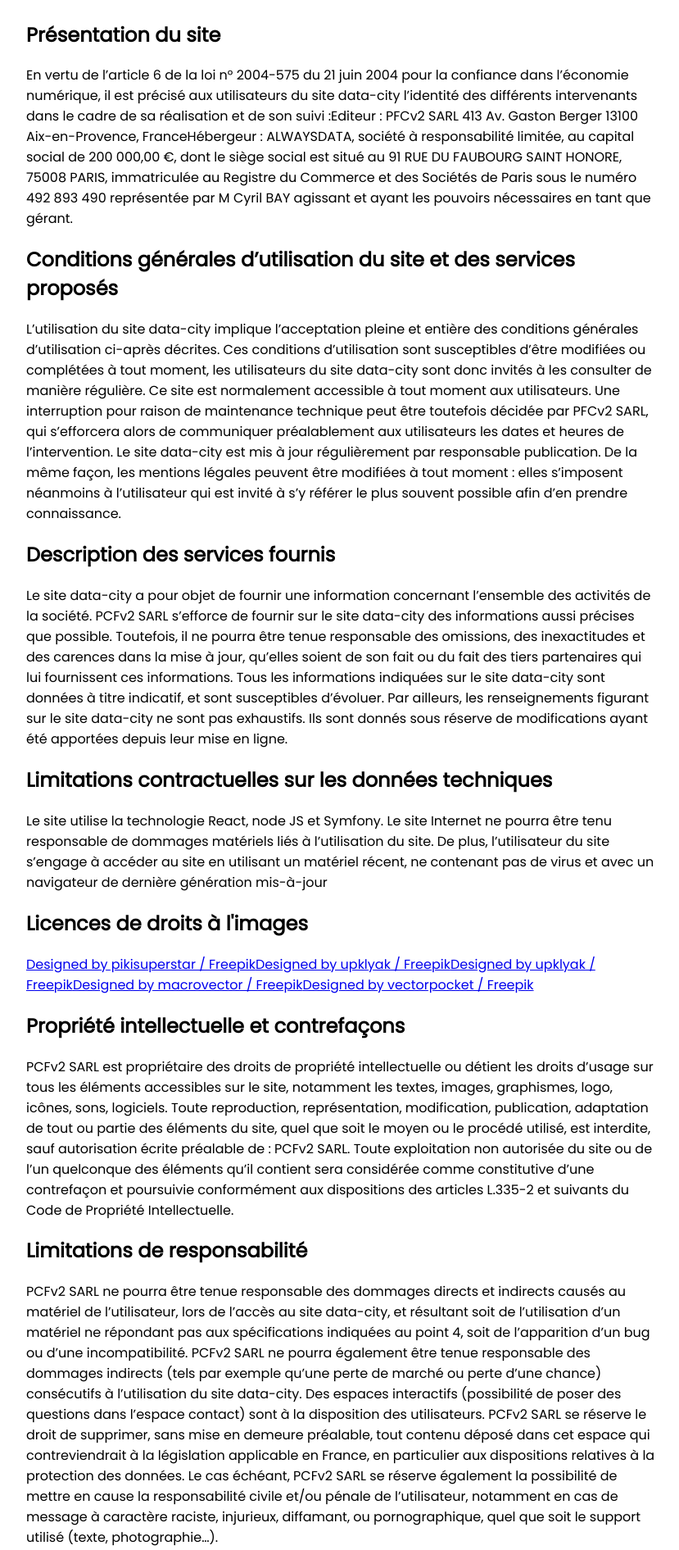
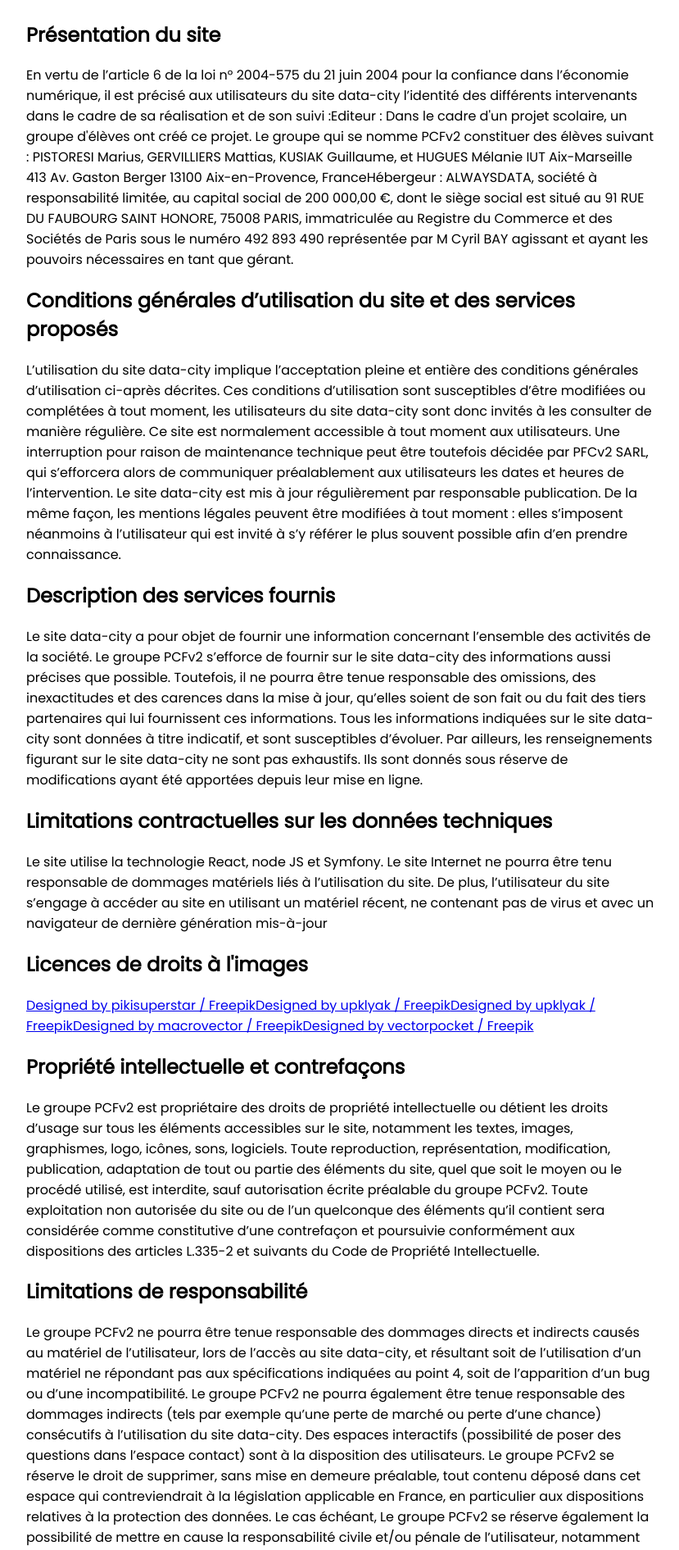
Before and after one commit to PCFv2/DataCityFront, a React (Create React App) app: page /mentions-legales in a window 1280 px wide. Shown: the part 340-2231 px from the top of the page at 82% size, without its empty margins (224-1053 px from the left). Built offline with nearby package versions, Linux system fonts and the light colour scheme.

Commit message:
fix: Correction  de la page legalMention

```diff
--- a/src/features/legalMention/legalMention.tsx
+++ b/src/features/legalMention/legalMention.tsx
@@ -41,7 +41,9 @@
                 </a>
 
                 <a>Editeur :
-                PFCv2 SARL
+                Dans le cadre d'un projet scolaire, un groupe d'élèves ont créé ce projet. Le groupe qui se nomme PCFv2 constituer des élèves suivant : PISTORESI Marius, GERVILLIERS Mattias, KUSIAK Guillaume, et HUGUES Mélanie
+
+                IUT Aix-Marseille
 
                 413 Av. Gaston Berger
 
@@ -66,7 +68,7 @@
 
                 <a>Le site data-city a pour objet de fournir une information concernant l’ensemble des activités de la société.
 
-                PCFv2 SARL s’efforce de fournir sur le site data-city des informations aussi précises que possible. Toutefois, il ne pourra être tenue responsable des omissions, des inexactitudes et des carences dans la mise à jour, qu’elles soient de son fait ou du fait des tiers partenaires qui lui fournissent ces informations.
+                Le groupe PCFv2 s’efforce de fournir sur le site data-city des informations aussi précises que possible. Toutefois, il ne pourra être tenue responsable des omissions, des inexactitudes et des carences dans la mise à jour, qu’elles soient de son fait ou du fait des tiers partenaires qui lui fournissent ces informations.
 
                 Tous les informations indiquées sur le site data-city sont données à titre indicatif, et sont susceptibles d’évoluer. Par ailleurs, les renseignements figurant sur le site data-city ne sont pas exhaustifs. Ils sont donnés sous réserve de modifications ayant été apportées depuis leur mise en ligne.
                 </a>
@@ -92,20 +94,20 @@
 
                 <h2>Propriété intellectuelle et contrefaçons</h2>
 
-                <a>PCFv2 SARL est propriétaire des droits de propriété intellectuelle ou détient les droits d’usage sur tous les éléments accessibles sur le site, notamment les textes, images, graphismes, logo, icônes, sons, logiciels.
+                <a>Le groupe PCFv2 est propriétaire des droits de propriété intellectuelle ou détient les droits d’usage sur tous les éléments accessibles sur le site, notamment les textes, images, graphismes, logo, icônes, sons, logiciels.
 
-                Toute reproduction, représentation, modification, publication, adaptation de tout ou partie des éléments du site, quel que soit le moyen ou le procédé utilisé, est interdite, sauf autorisation écrite préalable de : PCFv2 SARL.
+                Toute reproduction, représentation, modification, publication, adaptation de tout ou partie des éléments du site, quel que soit le moyen ou le procédé utilisé, est interdite, sauf autorisation écrite préalable du groupe PCFv2.
 
                 Toute exploitation non autorisée du site ou de l’un quelconque des éléments qu’il contient sera considérée comme constitutive d’une contrefaçon et poursuivie conformément aux dispositions des articles L.335-2 et suivants du Code de Propriété Intellectuelle.
                 </a>
 
                 <h2>Limitations de responsabilité</h2>
 
-                <a>PCFv2 SARL ne pourra être tenue responsable des dommages directs et indirects causés au matériel de l’utilisateur, lors de l’accès au site data-city, et résultant soit de l’utilisation d’un matériel ne répondant pas aux spécifications indiquées au point 4, soit de l’apparition d’un bug ou d’une incompatibilité.
+                <a>Le groupe PCFv2 ne pourra être tenue responsable des dommages directs et indirects causés au matériel de l’utilisateur, lors de l’accès au site data-city, et résultant soit de l’utilisation d’un matériel ne répondant pas aux spécifications indiquées au point 4, soit de l’apparition d’un bug ou d’une incompatibilité.
 
-                PCFv2 SARL ne pourra également être tenue responsable des dommages indirects (tels par exemple qu’une perte de marché ou perte d’une chance) consécutifs à l’utilisation du site data-city.
+                Le groupe PCFv2 ne pourra également être tenue responsable des dommages indirects (tels par exemple qu’une perte de marché ou perte d’une chance) consécutifs à l’utilisation du site data-city.
 
-                Des espaces interactifs (possibilité de poser des questions dans l’espace contact) sont à la disposition des utilisateurs. PCFv2 SARL se réserve le droit de supprimer, sans mise en demeure préalable, tout contenu déposé dans cet espace qui contreviendrait à la législation applicable en France, en particulier aux dispositions relatives à la protection des données. Le cas échéant, PCFv2 SARL se réserve également la possibilité de mettre en cause la responsabilité civile et/ou pénale de l’utilisateur, notamment en cas de message à caractère raciste, injurieux, diffamant, ou pornographique, quel que soit le support utilisé (texte, photographie…).
+                Des espaces interactifs (possibilité de poser des questions dans l’espace contact) sont à la disposition des utilisateurs. Le groupe PCFv2 se réserve le droit de supprimer, sans mise en demeure préalable, tout contenu déposé dans cet espace qui contreviendrait à la législation applicable en France, en particulier aux dispositions relatives à la protection des données. Le cas échéant, Le groupe PCFv2 se réserve également la possibilité de mettre en cause la responsabilité civile et/ou pénale de l’utilisateur, notamment en cas de message à caractère raciste, injurieux, diffamant, ou pornographique, quel que soit le support utilisé (texte, photographie…).
                 </a>
 
 
@@ -119,7 +121,7 @@
 
                 Conformément aux dispositions des articles 38 et suivants de la loi 78-17 du 6 janvier 1978 relative à l’informatique, aux fichiers et aux libertés, tout utilisateur dispose d’un droit d’accès, de rectification et d’opposition aux données personnelles le concernant, en effectuant sa demande écrite et signée, accompagnée d’une copie du titre d’identité avec signature du titulaire de la pièce, en précisant l’adresse à laquelle la réponse doit être envoyée.
 
-                Aucune information personnelle de l’utilisateur du site data-city n’est publiée à l’insu de l’utilisateur, échangée, transférée, cédée ou vendue sur un support quelconque à des tiers. Seule l’hypothèse du rachat de PCFv2 SARL et de ses droits permettrait la transmission des dites informations à l’éventuel acquéreur qui serait à son tour tenu de la même obligation de conservation et de modification des données vis à vis de l’utilisateur du site data-city.
+                Aucune information personnelle de l’utilisateur du site data-city n’est publiée à l’insu de l’utilisateur, échangée, transférée, cédée ou vendue sur un support quelconque à des tiers. Seule l’hypothèse du rachat du groupe PCFv2 et de ses droits permettrait la transmission des dites informations à l’éventuel acquéreur qui serait à son tour tenu de la même obligation de conservation et de modification des données vis à vis de l’utilisateur du site data-city.
 
                 Les bases de données sont protégées par les dispositions de la loi du 1er juillet 1998 transposant la directive 96/9 du 11 mars 1996 relative à la protection juridique des bases de données.
                 </a>
@@ -137,7 +139,7 @@
 
                 <a>Utilisateur : Internaute se connectant, utilisant le site susnommé.
 
-                Informations personnelles : « les informations qui permettent, sous quelque forme que ce soit, directement ou non, l’identification des personnes physiques auxquelles elles s’appliquent » (article 4 de la loi n° 78-17 du 6 janvier 1978).
+                Informations personnelles : aucune données ou informations personnelles seront récupérées par notre site.
                 </a>
             </body>
         </PageMl>
```
